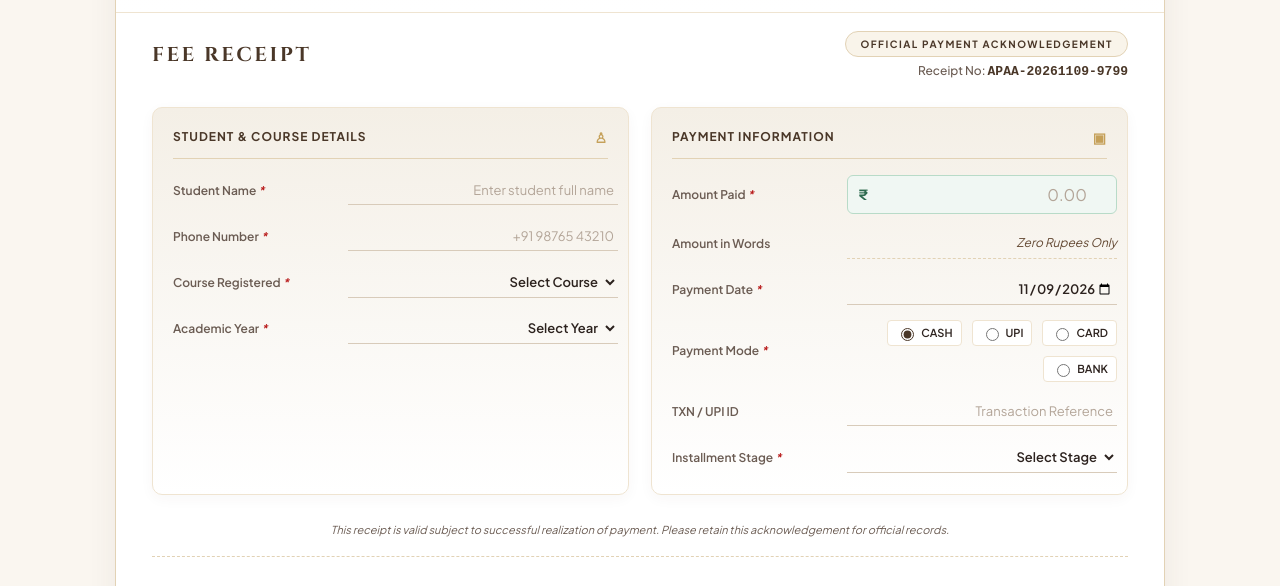
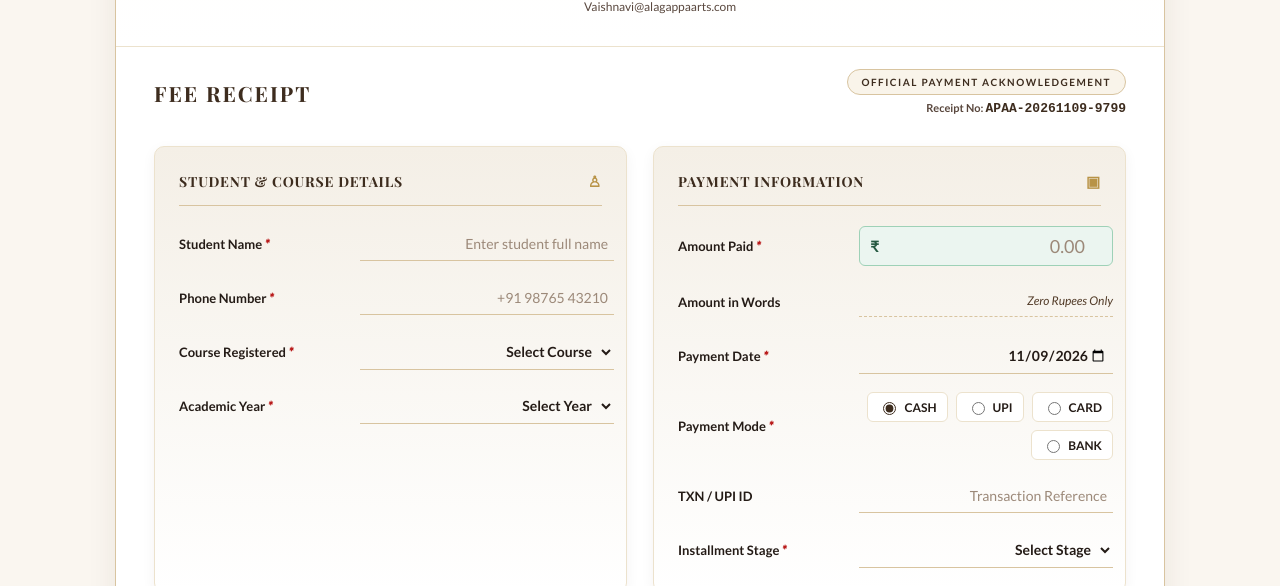
Before and after one commit to alagappadesigner-boop/alagappadesigner-boop.github.io, a plain HTML site: page index.html in a window 1280 px wide. Shown: the part 394-980 px from the top of the page. Drawn offline with nearby package versions, Linux system fonts and the light colour scheme; a script that the page names is missing.

Commit message:
Update index.html

```diff
--- a/index.html
+++ b/index.html
@@ -10,31 +10,31 @@
 <script src="https://cdnjs.cloudflare.com/ajax/libs/jspdf/2.5.1/jspdf.umd.min.js"></script>
 <script src="https://cdnjs.cloudflare.com/ajax/libs/xlsx/0.18.5/xlsx.full.min.js"></script>
 
-<!-- Luxury Google Typography -->
+<!-- Premium Typography (Playfair Display, Cormorant Garamond, Lato) -->
 <link rel="preconnect" href="https://fonts.googleapis.com">
 <link rel="preconnect" href="https://fonts.gstatic.com" crossorigin>
-<link href="https://fonts.googleapis.com/css2?family=Cinzel:wght@600;700;800&family=Plus+Jakarta+Sans:wght@400;500;600;700&display=swap" rel="stylesheet">
+<link href="https://fonts.googleapis.com/css2?family=Cormorant+Garamond:wght@600;700&family=Lato:ital,wght@0,400;0,600;0,700;1,400&family=Playfair+Display:wght@600;700;800&display=swap" rel="stylesheet">
 
 <style>
 :root {
   --bg-cream: #faf6f0;
   --bg-surface: #f4efe6;
   --paper-white: #ffffff;
-  --bronze-dark: #4a3728;
-  --bronze-med: #634832;
-  --bronze-light: #8c6d53;
-  --champagne-gold: #c5a059;
+  --bronze-dark: #3d2c1e;
+  --bronze-med: #523b28;
+  --bronze-light: #7a5d43;
+  --champagne-gold: #b89346;
   --champagne-gold-light: #e6cf9c;
   --champagne-glow: #f9f4ea;
-  --espresso: #2c221e;
-  --espresso-muted: #6b5c53;
-  --line-gold: #e2d2b5;
-  --line-gold-light: #efe4d1;
-  --accent-green: #2e6b4f;
-  --accent-green-bg: #f0f7f3;
-  --accent-green-border: #b8dbc8;
-  --shadow-soft: 0 10px 30px rgba(74, 55, 40, 0.07);
-  --shadow-card: 0 4px 14px rgba(74, 55, 40, 0.04);
+  --espresso: #241b16;
+  --espresso-muted: #59473d;
+  --line-gold: #d8c4a0;
+  --line-gold-light: #ece2cd;
+  --accent-green: #245840;
+  --accent-green-bg: #ebf5f0;
+  --accent-green-border: #9ed1b7;
+  --shadow-soft: 0 10px 30px rgba(61, 44, 30, 0.08);
+  --shadow-card: 0 4px 14px rgba(61, 44, 30, 0.05);
 }
 
 * { box-sizing: border-box; }
@@ -43,7 +43,7 @@ body {
   background-color: var(--bg-cream);
   background-image: radial-gradient(var(--champagne-gold-light) 0.5px, transparent 0.5px);
   background-size: 24px 24px;
-  font-family: 'Plus Jakarta Sans', system-ui, -apple-system, sans-serif;
+  font-family: 'Lato', sans-serif;
   color: var(--espresso);
   padding: 32px 16px;
   -webkit-font-smoothing: antialiased;
@@ -65,17 +65,19 @@ body {
 }
 
 .topbar-info h1 {
-  font-family: 'Cinzel', serif;
-  font-size: 22px;
+  font-family: 'Playfair Display', serif;
+  font-size: 25px;
   color: var(--bronze-dark);
   margin: 0 0 4px 0;
-  letter-spacing: 1px;
+  letter-spacing: 0.5px;
+  font-weight: 700;
 }
 
 .topbar-info p {
   margin: 0;
   color: var(--espresso-muted);
   font-size: 13px;
+  font-family: 'Lato', sans-serif;
 }
 
 .saved-badge {
@@ -88,7 +90,7 @@ body {
   color: var(--accent-green);
   background: var(--accent-green-bg);
   border: 1px solid var(--accent-green-border);
-  padding: 3px 10px;
+  padding: 4px 12px;
   border-radius: 20px;
 }
 
@@ -109,7 +111,7 @@ body {
   align-items: center;
   gap: 7px;
   transition: all 0.2s ease;
-  font-family: 'Plus Jakarta Sans', sans-serif;
+  font-family: 'Lato', sans-serif;
 }
 
 .btn svg { width: 15px; height: 15px; fill: currentColor; }
@@ -118,7 +120,7 @@ body {
   background: var(--bronze-dark);
   color: #ffffff;
   border: 1px solid var(--bronze-dark);
-  box-shadow: 0 2px 6px rgba(74, 55, 40, 0.2);
+  box-shadow: 0 2px 6px rgba(61, 44, 30, 0.2);
 }
 
 .btn-primary:hover {
@@ -135,7 +137,7 @@ body {
 }
 
 .btn-secondary:hover {
-  background: #b58f48;
+  background: #a3813c;
   color: #fff;
 }
 
@@ -174,7 +176,7 @@ body {
   grid-template-columns: 170px 1fr 130px;
   align-items: center;
   gap: 20px;
-  padding: 25px 30px;
+  padding: 30px 36px;
   border-bottom: 1px solid var(--line-gold-light);
   background: linear-gradient(180deg, #fffdfa 0%, var(--paper-white) 100%);
 }
@@ -198,45 +200,48 @@ body {
 }
 
 .academy-details h2 {
-  font-family: 'Cinzel', serif;
-  letter-spacing: 4px;
+  font-family: 'Playfair Display', serif;
+  letter-spacing: 3px;
   color: var(--bronze-dark);
-  font-size: 28px;
+  font-size: 32px;
   margin: 0;
   font-weight: 800;
-  line-height: 1.1;
+  line-height: 1.15;
 }
 
 .academy-details .academy {
-  font-size: 13px;
-  letter-spacing: 3px;
+  font-size: 17px;
+  letter-spacing: 2.5px;
   font-weight: 700;
   color: var(--bronze-med);
-  margin: 6px 0 8px;
+  margin: 6px 0 10px;
   text-transform: uppercase;
+  font-family: 'Cormorant Garamond', serif;
 }
 
 .academy-details .courses {
-  font-size: 11px;
-  letter-spacing: 1.5px;
+  font-size: 12px;
+  letter-spacing: 1.8px;
   color: var(--champagne-gold);
   font-weight: 700;
   text-transform: uppercase;
+  font-family: 'Lato', sans-serif;
 }
 
 .academy-details .contact {
-  font-size: 11.5px;
+  font-size: 12px;
   color: var(--espresso-muted);
-  margin-top: 8px;
-  line-height: 1.5;
+  margin-top: 10px;
+  line-height: 1.6;
+  font-family: 'Lato', sans-serif;
 }
 
 .gold-divider {
   display: flex;
   align-items: center;
   justify-content: center;
-  margin: 0 auto 10px;
-  width: 80%;
+  margin: 0 auto 12px;
+  width: 82%;
   gap: 12px;
 }
 
@@ -258,16 +263,17 @@ body {
   display: flex;
   justify-content: space-between;
   align-items: center;
-  padding: 18px 36px 12px;
+  padding: 22px 38px 14px;
   gap: 16px;
 }
 
 .receipt-head h3 {
   margin: 0;
   color: var(--bronze-dark);
-  font-family: 'Cinzel', serif;
-  font-size: 20px;
-  letter-spacing: 2.5px;
+  font-family: 'Playfair Display', serif;
+  font-size: 21px;
+  letter-spacing: 2px;
+  font-weight: 700;
 }
 
 .receipt-tag {
@@ -280,14 +286,16 @@ body {
   padding: 6px 14px;
   border-radius: 20px;
   display: inline-block;
+  font-family: 'Lato', sans-serif;
 }
 
 .receipt-no {
-  font-size: 12px;
+  font-size: 11px;
   color: var(--espresso-muted);
   text-align: right;
   margin-top: 6px;
-  font-weight: 500;
+  font-weight: 600;
+  font-family: 'Lato', sans-serif;
 }
 
 .receipt-no strong {
@@ -300,14 +308,14 @@ body {
 .form-grid {
   display: grid;
   grid-template-columns: 1fr 1fr;
-  gap: 22px;
-  padding: 16px 36px 28px;
+  gap: 26px;
+  padding: 16px 38px 32px;
 }
 
 .panel {
   border: 1px solid var(--line-gold-light);
   border-radius: 10px;
-  padding: 20px;
+  padding: 24px;
   background: linear-gradient(180deg, var(--bg-surface) 0%, var(--paper-white) 100%);
   box-shadow: var(--shadow-card);
 }
@@ -316,36 +324,38 @@ body {
   display: flex;
   justify-content: space-between;
   align-items: center;
-  padding-bottom: 12px;
-  margin-bottom: 16px;
+  padding-bottom: 14px;
+  margin-bottom: 20px;
   border-bottom: 1px solid var(--line-gold);
-  font-size: 12px;
-  letter-spacing: 1px;
-  font-weight: 800;
+  font-size: 14px;
+  letter-spacing: 0.8px;
+  font-weight: 700;
   color: var(--bronze-dark);
   text-transform: uppercase;
+  font-family: 'Playfair Display', serif;
 }
 
 .panel-title .icon {
   color: var(--champagne-gold);
-  font-size: 14px;
+  font-size: 15px;
 }
 
 .field {
   display: grid;
-  grid-template-columns: 38% 62%;
+  grid-template-columns: 40% 60%;
   align-items: center;
-  gap: 10px;
-  margin: 0 0 14px;
-  min-height: 32px;
+  gap: 12px;
+  margin: 0 0 18px;
+  min-height: 36px;
 }
 
 .field:last-child { margin-bottom: 0; }
 
 label {
-  font-size: 12px;
-  color: var(--espresso-muted);
+  font-size: 13px;
+  color: var(--espresso);
   font-weight: 600;
+  font-family: 'Lato', sans-serif;
 }
 
 .required { color: #b91c1c; }
@@ -353,13 +363,13 @@ label {
 input, select {
   width: 100%;
   border: 0;
-  border-bottom: 1px solid #d8cbba;
-  padding: 6px 4px;
+  border-bottom: 1.5px solid var(--line-gold);
+  padding: 8px 6px;
   background: transparent;
   color: var(--espresso);
-  font-family: 'Plus Jakarta Sans', sans-serif;
+  font-family: 'Lato', sans-serif;
   font-weight: 600;
-  font-size: 13px;
+  font-size: 14px;
   outline: none;
   text-align: right;
   transition: border-color 0.2s;
@@ -367,22 +377,34 @@ input, select {
 }
 
 input:focus, select:focus {
-  border-bottom: 2px solid var(--champagne-gold);
+  border-bottom: 2.5px solid var(--champagne-gold);
+  color: var(--bronze-dark);
 }
 
 input::placeholder {
-  color: #b3a598;
+  color: #9c8979;
   font-weight: 400;
 }
 
 input[type=date] { color-scheme: light; }
-select { cursor: pointer; }
+select {
+  cursor: pointer;
+  font-size: 14px;
+  font-weight: 600;
+}
+
+select option {
+  font-size: 14px;
+  color: var(--espresso);
+  background: var(--paper-white);
+  padding: 6px;
+}
 
 /* Amount Paid Highlight Box */
 .amount-wrap {
   display: flex;
   align-items: center;
-  border: 1px solid var(--accent-green-border);
+  border: 1.5px solid var(--accent-green-border);
   background: var(--accent-green-bg);
   border-radius: 6px;
   padding: 2px 10px;
@@ -390,38 +412,41 @@ select { cursor: pointer; }
 
 .amount-wrap b {
   color: var(--accent-green);
-  font-size: 14px;
+  font-size: 15px;
+  font-weight: 700;
 }
 
 .amount-wrap input {
   border: 0;
   text-align: right;
   color: var(--accent-green);
-  font-size: 16px;
-  font-weight: 800;
+  font-size: 18px;
+  font-weight: 700;
   background: transparent;
+  padding: 6px 2px;
 }
 
 /* Payment Mode Radio Buttons */
 .radio-row {
   display: flex;
   justify-content: flex-end;
-  gap: 10px;
+  gap: 8px;
   flex-wrap: wrap;
 }
 
 .radio-row label {
   display: flex;
   align-items: center;
-  gap: 4px;
-  font-size: 11px;
+  gap: 5px;
+  font-size: 12px;
   font-weight: 600;
   color: var(--espresso);
   cursor: pointer;
   background: var(--paper-white);
-  padding: 4px 8px;
+  padding: 6px 10px;
   border: 1px solid var(--line-gold-light);
-  border-radius: 4px;
+  border-radius: 6px;
+  font-family: 'Lato', sans-serif;
 }
 
 .radio-row input {
@@ -435,25 +460,28 @@ select { cursor: pointer; }
   color: var(--bronze-med);
   text-align: right;
   font-size: 12px;
-  min-height: 24px;
+  min-height: 26px;
   padding: 6px 0;
   border-bottom: 1px dashed var(--line-gold);
   line-height: 1.4;
+  font-family: 'Lato', sans-serif;
+  font-weight: 400;
 }
 
 /* Footer & Signatures */
 .note {
-  padding: 0 36px 20px;
+  padding: 0 38px 24px;
   color: var(--espresso-muted);
-  font-size: 11px;
+  font-size: 12px;
   text-align: center;
   font-style: italic;
+  font-family: 'Lato', sans-serif;
 }
 
 .footer {
   border-top: 1px dashed var(--line-gold);
-  margin: 0 36px;
-  padding: 24px 0 28px;
+  margin: 0 38px;
+  padding: 26px 0 30px;
   display: flex;
   justify-content: space-between;
   gap: 24px;
@@ -461,10 +489,11 @@ select { cursor: pointer; }
 }
 
 .footer-info p {
-  font-size: 11px;
+  font-size: 12px;
   color: var(--espresso-muted);
   line-height: 1.6;
   margin: 0;
+  font-family: 'Lato', sans-serif;
 }
 
 .footer-info strong {
@@ -477,7 +506,7 @@ select { cursor: pointer; }
 }
 
 .signature-img-wrap {
-  height: 55px;
+  height: 60px;
   display: flex;
   align-items: flex-end;
   justify-content: center;
@@ -485,18 +514,19 @@ select { cursor: pointer; }
 }
 
 .signature-img {
-  max-height: 55px;
-  max-width: 160px;
+  max-height: 60px;
+  max-width: 170px;
   width: auto;
   height: auto;
   object-fit: contain;
 }
 
 .sign-line {
-  border-top: 1px solid var(--bronze-light);
-  padding-top: 6px;
-  font-size: 11px;
+  border-top: 1.5px solid var(--bronze-light);
+  padding-top: 8px;
+  font-size: 12px;
   color: var(--espresso-muted);
+  font-family: 'Lato', sans-serif;
 }
 
 .sign-line strong {
```
